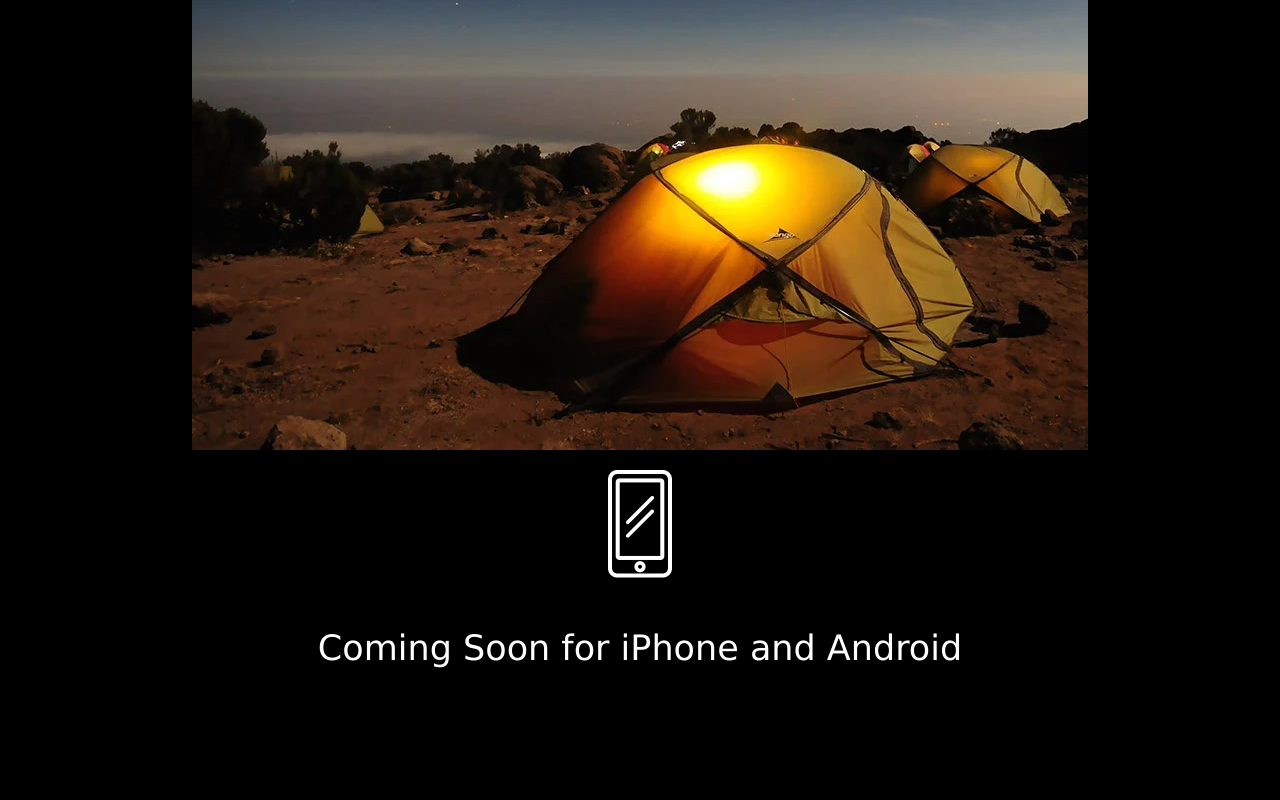
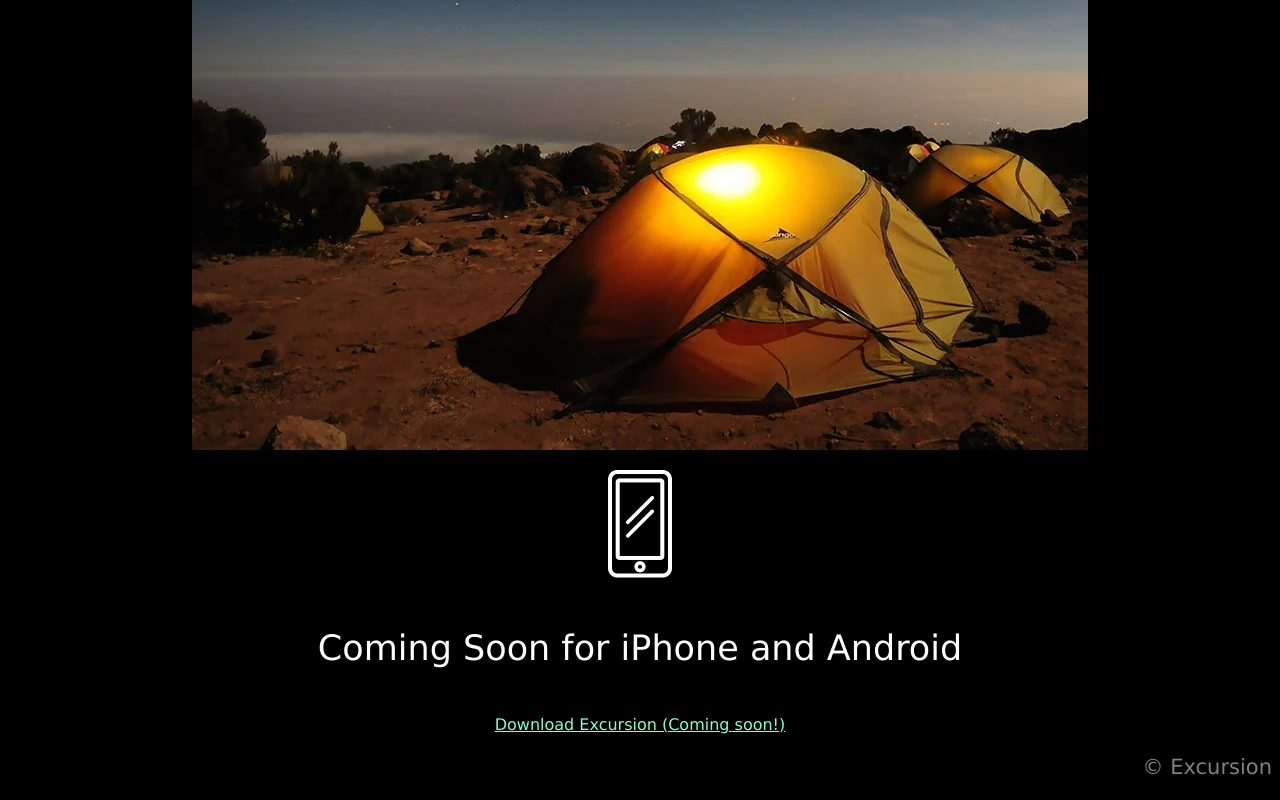
Before and after one commit to lupo35214/excursion, a plain HTML site: page index.html in a window 1280 px wide. Shown: the part 562-1362 px from the top of the page. Before the commit the page ends 1277 px from the top, so only its background shows below. Drawn offline with Linux system fonts and the light colour scheme.

Commit message:
copyright added

```diff
--- a/index.html
+++ b/index.html
@@ -18,5 +18,7 @@
         <p><img src="resources/camp.webp"></p>
         <p><img src="resources/phone.webp"></p>
         <h4 class="header-4">Coming Soon for iPhone and Android</h4>
+        <p><a class="first-link" href="#">Download Excursion (Coming soon!)</a></p>
+        <p class="footer-copyright">© Excursion</p>
     </body>
 </html>
--- a/resources/css/style.css
+++ b/resources/css/style.css
@@ -31,3 +31,9 @@ body {
     font-size: 16px;
     color: aquamarine;
 }
+
+.footer-copyright {
+    text-align: right;
+    font-size: 21px;
+    color: grey;
+}
```
